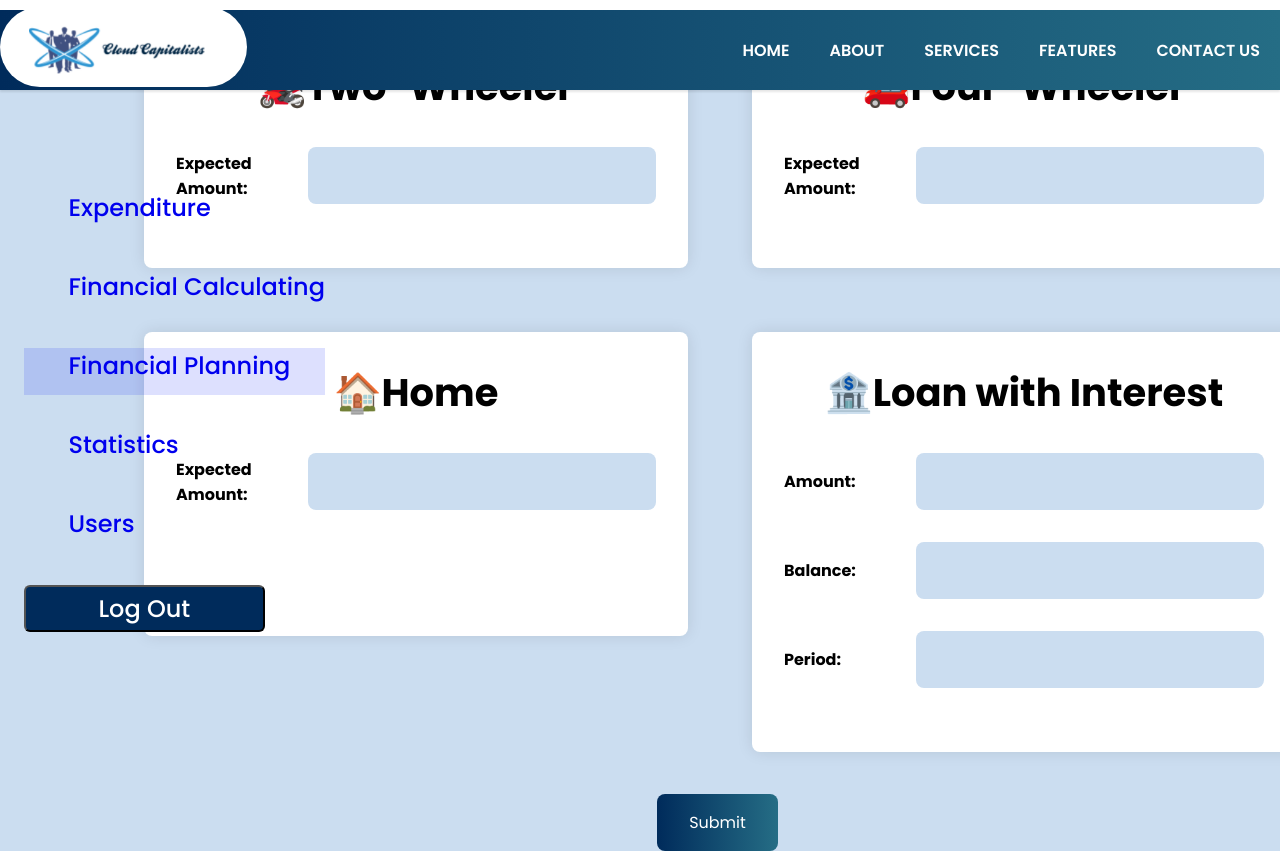
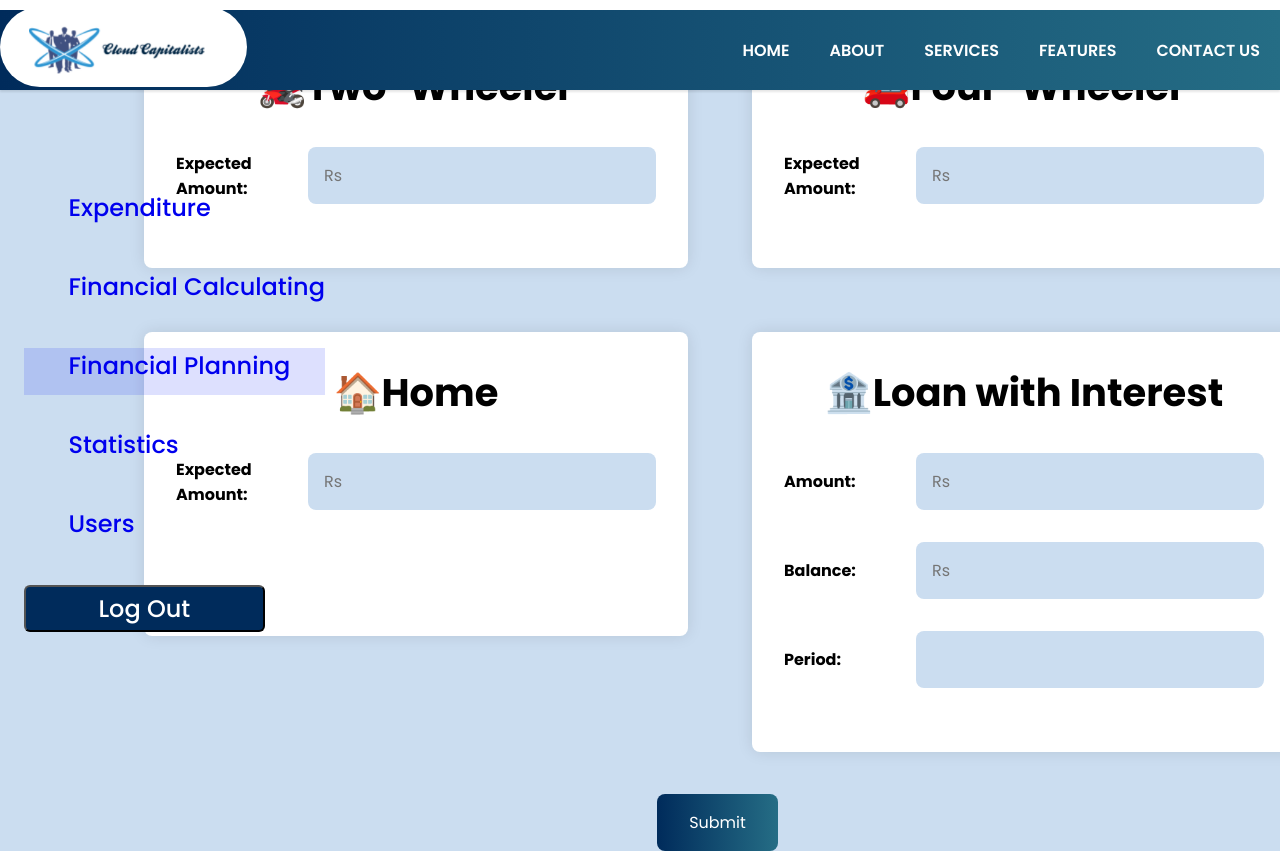
Before and after one commit to murlipatel1/gfg_cloudhackethon, a React (Create React App) app in the folder client_react/: page /plan in a window 1280 px wide. Shown: the top 851 px of the page. Built offline with nearby package versions, Linux system fonts and the light colour scheme; some icons are missing.

Commit message:
Small Update

```diff
--- a/client_react/src/components/Finance Calculator/Calc.jsx
+++ b/client_react/src/components/Finance Calculator/Calc.jsx
@@ -28,18 +28,20 @@ const Calc = () => {
                     type="number"
                     id="expected-amount"
                     name="expected-amount"
+                    placeholder="Rs"
                     value={inputValue}
                     onChange={handleInputChange}
                   />
                 </div>
                 <div className="row">
                   <label htmlFor="result">Result:</label>
-                  <input
+                  <input type="number" id="result" name="result" disabled />
+                  {/* <input
                     type="number"
                     id="result"
                     name="result"
                     value={outputValue}
-                  />
+                  /> */}
                 </div>
                 <button type="submit" className="center">
                   Calculate
@@ -55,6 +57,7 @@ const Calc = () => {
                     type="number"
                     id="expected-amount"
                     name="expected-amount"
+                    placeholder="Rs"
                   />
                 </div>
                 <div className="row">
@@ -77,6 +80,7 @@ const Calc = () => {
                     type="number"
                     id="expected-amount"
                     name="expected-amount"
+                    placeholder="Rs"
                   />
                 </div>
                 <div className="row">
@@ -91,11 +95,21 @@ const Calc = () => {
               <form>
                 <div className="row">
                   <label htmlFor="amount">Amount:</label>
-                  <input type="number" id="amount" name="amount" />
+                  <input
+                    type="number"
+                    id="amount"
+                    name="amount"
+                    placeholder="Rs"
+                  />
                 </div>
                 <div className="row">
                   <label htmlFor="balance">Balance:</label>
-                  <input type="number" id="balance" name="balance" />
+                  <input
+                    type="number"
+                    id="balance"
+                    name="balance"
+                    placeholder="Rs"
+                  />
                 </div>
                 <div className="row">
                   <label htmlFor="period">Period:</label>
--- a/client_react/src/components/Finance Planning/Plan.jsx
+++ b/client_react/src/components/Finance Planning/Plan.jsx
@@ -20,6 +20,7 @@ const Plan = () => {
                     type="number"
                     id="expected-amount"
                     name="expected-amount"
+                    placeholder="Rs"
                   />
                 </div>
                 <div className="row">
@@ -38,6 +39,7 @@ const Plan = () => {
                     type="number"
                     id="expected-amount"
                     name="expected-amount"
+                    placeholder="Rs"
                   />
                 </div>
                 <div className="row">
@@ -58,6 +60,7 @@ const Plan = () => {
                     type="number"
                     id="expected-amount"
                     name="expected-amount"
+                    placeholder="Rs"
                   />
                 </div>
                 <div className="row">
@@ -72,11 +75,21 @@ const Plan = () => {
               <form>
                 <div className="row">
                   <label htmlFor="amount">Amount:</label>
-                  <input type="number" id="amount" name="amount" />
+                  <input
+                    type="number"
+                    id="amount"
+                    name="amount"
+                    placeholder="Rs"
+                  />
                 </div>
                 <div className="row">
                   <label htmlFor="balance">Balance:</label>
-                  <input type="number" id="balance" name="balance" />
+                  <input
+                    type="number"
+                    id="balance"
+                    name="balance"
+                    placeholder="Rs"
+                  />
                 </div>
                 <div className="row">
                   <label htmlFor="period">Period:</label>
```
